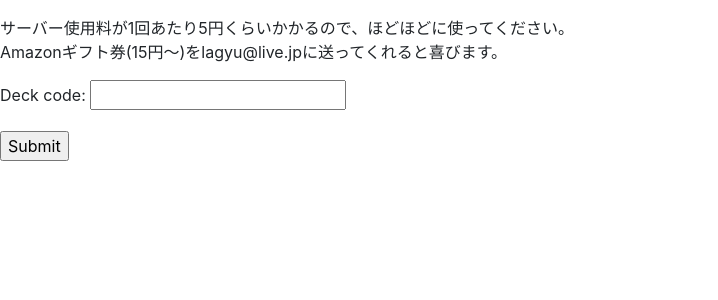
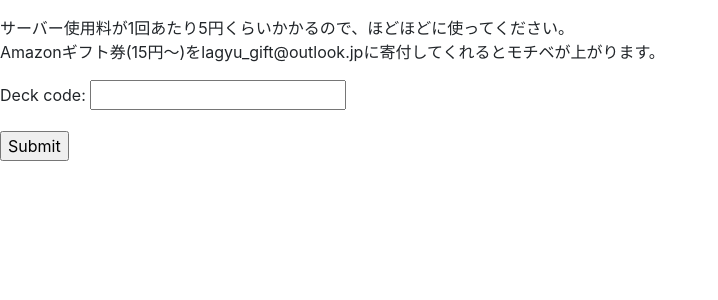
Before and after one commit to PokemonCardInCastle/PTCG2win, a Django app: page /proxy_maker in a window 1280 px wide. Shown: the part 168-468 px from the top of the page, without its empty margins (0-718 px from the left). Run offline with Django 3.2, Linux system fonts and the light colour scheme; some libraries are stand-ins or nearby versions.

Commit message:
Amazonギフトの記述

```diff
--- a/decks/templates/decks/proxy_maker.html
+++ b/decks/templates/decks/proxy_maker.html
@@ -46,7 +46,7 @@
 </div>
 <p>
     サーバー使用料が1回あたり5円くらいかかるので、ほどほどに使ってください。<br/>
-    Amazonギフト券(15円～)をlagyu@live.jpに送ってくれると喜びます。
+    Amazonギフト券(15円～)をlagyu_gift@outlook.jpに寄付してくれるとモチベが上がります。
 </p>
 
 <form action="/proxy_result" method="get">
```
